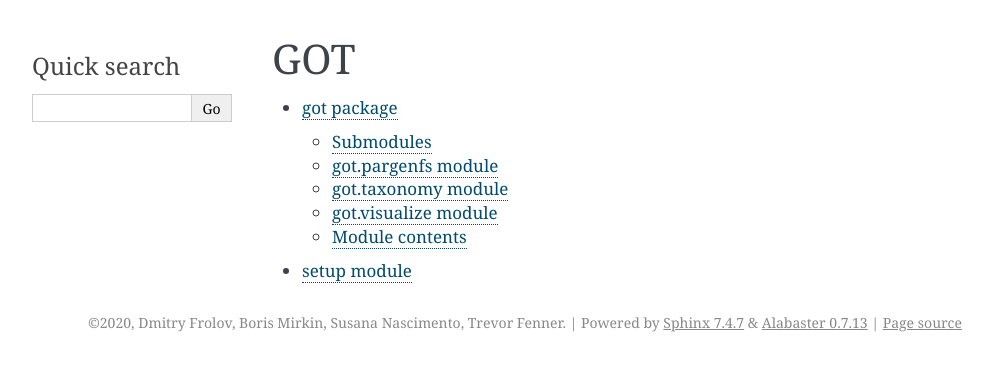
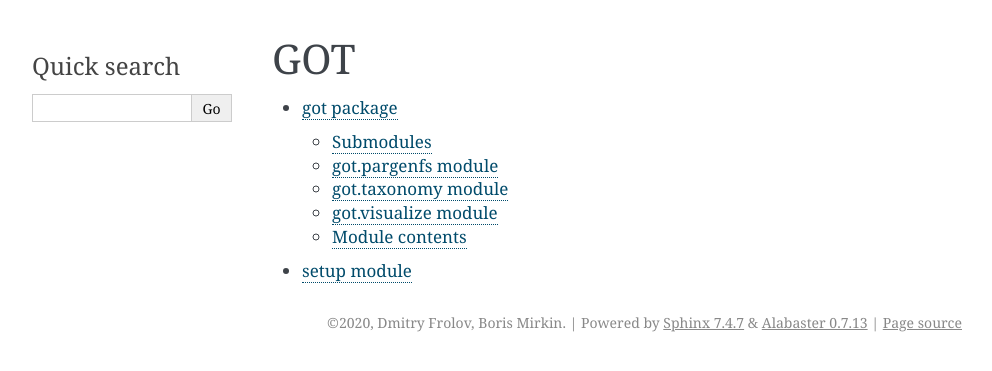
Before and after one commit to dmitsf/GOT, a Sphinx documentation site: the page built from docs/source/modules.rst, in a window 1280 px wide. Shown: the top 371 px of the page, without its empty margins (148-1140 px from the left). Built offline with Sphinx 7.4.7, drawn with Linux system fonts in a browser that asks for light colours.

Commit message:
taxonomy files for iab: GOT result

```diff
--- a/docs/source/conf.py
+++ b/docs/source/conf.py
@@ -54,8 +54,8 @@ master_doc = 'index'
 
 # General information about the project.
 project = 'GOT'
-copyright = '2020, Dmitry Frolov, Boris Mirkin, Susana Nascimento, Trevor Fenner'
-author = 'Dmitry Frolov, Boris Mirkin, Susana Nascimento, Trevor Fenner'
+copyright = '2020, Dmitry Frolov, Boris Mirkin'
+author = 'Dmitry Frolov, Boris Mirkin'
 
 # The version info for the project you're documenting, acts as replacement for
 # |version| and |release|, also used in various other places throughout the
@@ -147,7 +147,7 @@ latex_elements = {
 #  author, documentclass [howto, manual, or own class]).
 latex_documents = [
     (master_doc, 'GOT.tex', 'GOT Documentation',
-     'Dmitry Frolov, Boris Mirkin, Susana Nascimento, Trevor Fenner', 'manual'),
+     'Dmitry Frolov, Boris Mirkin', 'manual'),
 ]
 
 
--- a/setup.py
+++ b/setup.py
@@ -12,7 +12,7 @@ except FileNotFoundError as e:
 setuptools.setup(
     name="GOT",
     version="0.0.1",
-    author="Dmitry Frolov, Boris Mirkin, Susana Nascimento, Trevor Fenner",
+    author="Dmitry Frolov, Boris Mirkin",
     author_email="dmitsf@gmail.com",
     description="GOT (generalization over a taxonomy) package",
     long_description=long_description,
@@ -24,5 +24,5 @@ setuptools.setup(
         "License :: OSI Approved :: MIT License",
         "Operating System :: OS Independent",
     ],
-    python_requires='>=3.5',
+    python_requires='>=3.6',
 )
```
Also changed, not shown: 1 other file.
